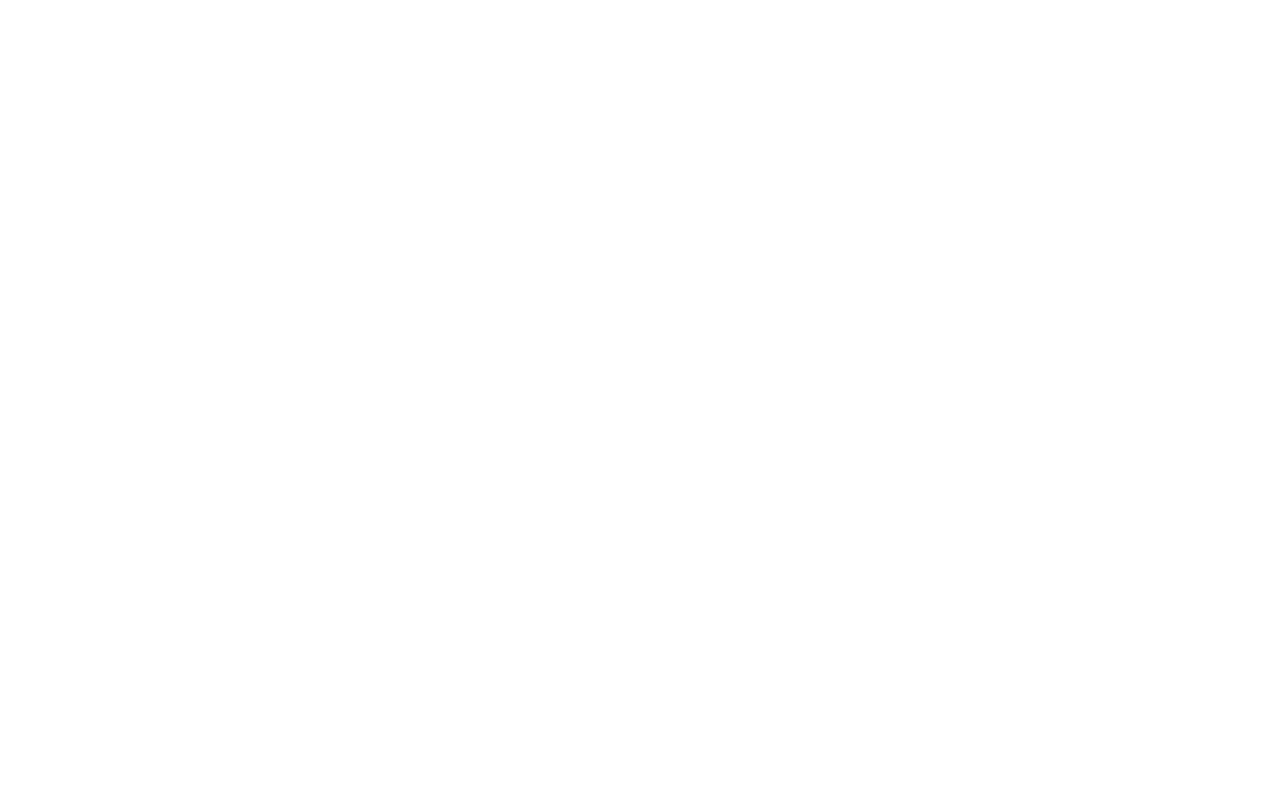
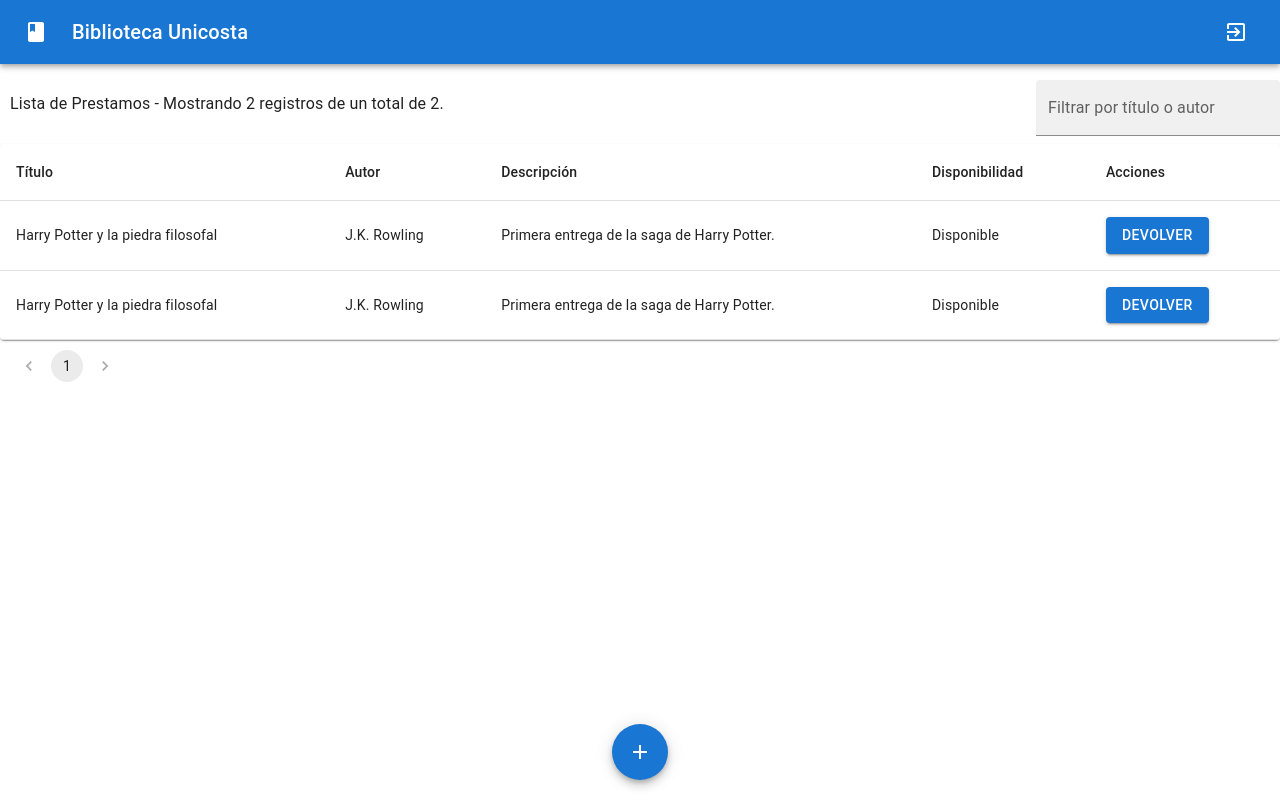
Before and after one commit to lballest2508/rubrica_web_uno, a React (Vite) app: page /loans in a window 1280 px wide. Before the commit this address had no page. Built offline with nearby package versions, Linux system fonts and the light colour scheme.

Commit message:
terminando lista de prestamos por usuario (views)

```diff
--- a/src/components/BookList.jsx
+++ b/src/components/BookList.jsx
@@ -4,8 +4,8 @@
 import IconButton from "@mui/material/IconButton";
 import Fab from "@mui/material/Fab";
 import AddIcon from "@mui/icons-material/Add";
-import { BookTable } from "./BookTable"; // Crear este componente para la tabla de libros
-import { BookForm } from "./BookForm"; // Crear este componente para el formulario de libros
+import { BookTable } from "../hooks/BookTable"; // Crear este componente para la tabla de libros
+import { BookForm } from "../hooks/BookForm"; // Crear este componente para el formulario de libros
 import { ThemeProvider } from "@emotion/react";
 import { CssBaseline, createTheme } from "@mui/material";
 import ExitToAppIcon from "@mui/icons-material/ExitToApp";
--- /dev/null
+++ b/src/components/BookLoans.jsx
@@ -0,0 +1,73 @@
+import React, { useState } from "react";
+import AppBar from "@mui/material/AppBar";
+import Toolbar from "@mui/material/Toolbar";
+import IconButton from "@mui/material/IconButton";
+import Fab from "@mui/material/Fab";
+import AddIcon from "@mui/icons-material/Add";
+import { ThemeProvider } from "@emotion/react";
+import { CssBaseline, createTheme } from "@mui/material";
+import ExitToAppIcon from "@mui/icons-material/ExitToApp";
+import BookIcon from "@mui/icons-material/Book";
+import Box from "@mui/material/Box";
+import Typography from "@mui/material/Typography";
+import { LoansUser } from "../hooks/LoansUser";
+
+const libros = [
+    {
+      id: 1,
+      titulo: "Harry Potter y la piedra filosofal",
+      autor: "J.K. Rowling",
+      descripcion: "Primera entrega de la saga de Harry Potter.",
+      disponibilidad: "Disponible",
+    },
+    {
+      id: 2,
+      titulo: "Harry Potter y la piedra filosofal",
+      autor: "J.K. Rowling",
+      descripcion: "Primera entrega de la saga de Harry Potter.",
+      disponibilidad: "Disponible",
+    },
+  ];
+
+export const BookLoans = () => {
+    const defaultTheme = createTheme();
+
+    return (
+        <ThemeProvider theme={defaultTheme}>
+            <CssBaseline />
+            {/* Navbar */}
+            <AppBar position="relative">
+                <Toolbar>
+                    <BookIcon sx={{ mr: 1 }} />
+                    <Typography
+                        variant="h6"
+                        color="inherit"
+                        noWrap
+                        sx={{ flexGrow: 1, ml: 2 }}
+                    >
+                        Biblioteca Unicosta
+                    </Typography>
+                    <IconButton color="inherit">
+                        <ExitToAppIcon />
+                    </IconButton>
+                </Toolbar>
+            </AppBar>
+
+            <LoansUser books={libros} />
+
+            {/* Botón de añadir nuevo libro */}
+            <Box
+                sx={{
+                    position: 'fixed',
+                    bottom: '20px',
+                    left: '50%',
+                    transform: 'translateX(-50%)',
+                }}
+            >
+                <Fab color="primary" aria-label="add">
+                    <AddIcon />
+                </Fab>
+            </Box>
+        </ThemeProvider>
+    );
+};
--- /dev/null
+++ b/src/hooks/LoansUser.jsx
@@ -0,0 +1,102 @@
+import TextField from '@mui/material/TextField';
+import Pagination from '@mui/material/Pagination';
+import Paper from '@mui/material/Paper';
+import Button from '@mui/material/Button';
+import { Table, TableBody, TableCell, TableContainer, TableHead, TableRow } from '@mui/material';
+import { useState } from 'react';
+import Box from "@mui/material/Box";
+import Typography from "@mui/material/Typography";
+
+export const LoansUser = ({books}) => {
+
+    const [page, setPage] = useState(1);
+  const [rowsPerPage, setRowsPerPage] = useState(5);
+  const [filter, setFilter] = useState('');
+
+  const filteredBooks = books.filter(
+    (book) =>
+      book.titulo.toLowerCase().includes(filter.toLowerCase()) ||
+      book.autor.toLowerCase().includes(filter.toLowerCase())
+  );
+
+  const handleChangePage = (event, newPage) => {
+    setPage(newPage);
+  };
+
+  const handleChangeRowsPerPage = (event) => {
+    setRowsPerPage(parseInt(event.target.value, 10));
+    setPage(1);
+  };
+
+  const handleDevolverLibro = (bookId) => {
+    console.log(`Prestar libro con ID: ${bookId}`);
+  };
+
+  return (
+    <>
+    {/* Input de filtrado */}
+    <Box sx={{ display: 'flex', justifyContent: 'space-between', alignItems: 'center'}}>
+        <div>
+          <Typography variant="p" component="div" style={{marginLeft: '10px'}}>
+            Lista de Prestamos - Mostrando {filteredBooks.length} registros de un total de {books.length}.
+          </Typography>
+        </div>
+        <TextField
+          label="Filtrar por título o autor"
+          variant="filled"
+          margin="normal"
+          value={filter}
+          onChange={(e) => setFilter(e.target.value)}
+        />
+      </Box>
+
+      {/* Tabla de libros */}
+      <TableContainer component={Paper}>
+        <Table>
+          <TableHead>
+            <TableRow>
+              <TableCell>Título</TableCell>
+              <TableCell>Autor</TableCell>
+              <TableCell>Descripción</TableCell>
+              <TableCell>Disponibilidad</TableCell>
+              <TableCell>Acciones</TableCell>
+            </TableRow>
+          </TableHead>
+          <TableBody>
+            {filteredBooks
+              .slice((page - 1) * rowsPerPage, page * rowsPerPage)
+              .map((book) => (
+                <TableRow key={book.id}>
+                  <TableCell>{book.titulo}</TableCell>
+                  <TableCell>{book.autor}</TableCell>
+                  <TableCell>{book.descripcion}</TableCell>
+                  <TableCell>{book.disponibilidad}</TableCell>
+                  <TableCell>
+                    <Button
+                      variant="contained"
+                      color="primary"
+                      onClick={() => handleDevolverLibro(book.id)}
+                      disabled={book.disponibilidad !== 'Disponible'}
+                    >
+                      Devolver
+                    </Button>
+                  </TableCell>
+                </TableRow>
+              ))}
+          </TableBody>
+        </Table>
+      </TableContainer>
+
+      {/* Paginación */}
+      <Pagination
+        count={Math.ceil(filteredBooks.length / rowsPerPage)}
+        page={page}
+        onChange={handleChangePage}
+        rowsPerPage={rowsPerPage}
+        onRowsPerPageChange={handleChangeRowsPerPage}
+        labelRowsPerPage="Libros por página"
+        style={{ marginTop: '10px', marginLeft: '10px' }}
+      />
+    </>
+  )
+}
--- a/src/router/AppRoutes.jsx
+++ b/src/router/AppRoutes.jsx
@@ -4,6 +4,7 @@
 import { BookList } from '../components/BookList'
 import { Login } from '../components/Login'
 import SignUp from '../components/SingUp'
+import { BookLoans } from '../components/BookLoans'
 
 export const AppRoutes = () => {
   return (
@@ -14,6 +15,7 @@
             <Route path="/books" element={<BookList/>} />
             <Route path="/home" element={<Home/>} />
             <Route path="/singup" element={<SignUp/>} />
+            <Route path="/loans" element={<BookLoans/>} />
             {/* <Route path="*" element={<NotFound />} /> */}
         </Routes>
     </BrowserRouter>
```
Also changed, not shown: src/hooks/BookForm.jsx (renamed from src/components/BookForm.jsx), src/hooks/BookTable.jsx (renamed from src/components/BookTable.jsx).
